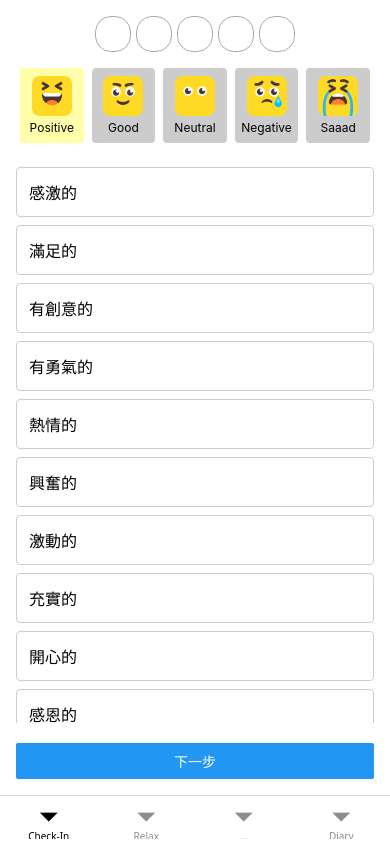
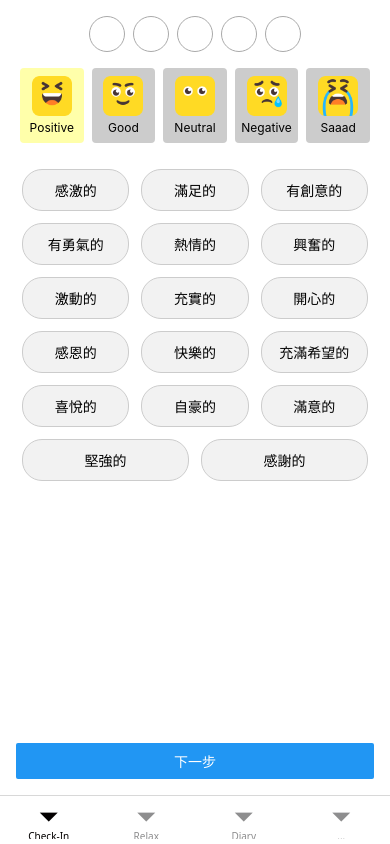
Before and after one commit to Hubert0916/no-emo, a React Native app: screen /SelectEmoji in a window 390 px wide. Built offline with nearby package versions, Linux system fonts and the light colour scheme.

Commit message:
本地修改 App.js

```diff
--- a/src/App.js
+++ b/src/App.js
@@ -57,8 +57,8 @@ function MyTab() {
     <Tab.Navigator screenOptions={{ headerShown: false }}>
       <Tab.Screen name="Check-In" component={HomeStack} />
       <Tab.Screen name="Relax" component={RelaxStack} />
+      <Tab.Screen name="Diary" component={MoodDiary} />
       <Tab.Screen name="..." component={SomeStack} />
-      <Tab.Screen name="Diary" component={MoodDiary} />
     </Tab.Navigator>
   );
 }
--- a/src/Selectemoji.js
+++ b/src/Selectemoji.js
@@ -9,35 +9,139 @@ export const Emotion_Categories = {
     category: "Positive",
     label: "Positive",
     image: require('../assets/emoji_1.png'),
-    emotions: ["感激的", "滿足的", "有創意的", "有勇氣的", "熱情的", "興奮的", "激動的", "充實的", "開心的", "感恩的", "快樂的", "充滿希望的", "喜悅的", "自豪的", "滿意的", "堅強的", "感謝的"]
+    emotions: [
+      { text: "感激的", emoji: "🙏" },
+      { text: "滿足的", emoji: "😊" },
+      { text: "有創意的", emoji: "🎨" },
+      { text: "有勇氣的", emoji: "🦁" },
+      { text: "熱情的", emoji: "🔥" },
+      { text: "興奮的", emoji: "🥳" },
+      { text: "激動的", emoji: "🤩" },
+      { text: "充實的", emoji: "📚" },
+      { text: "開心的", emoji: "😄" },
+      { text: "感恩的", emoji: "😌" },
+      { text: "快樂的", emoji: "😀" },
+      { text: "充滿希望的", emoji: "🌈" },
+      { text: "喜悅的", emoji: "😁" },
+      { text: "自豪的", emoji: "😌" },
+      { text: "滿意的", emoji: "😎" },
+      { text: "堅強的", emoji: "💪" },
+      { text: "感謝的", emoji: "🫶" }
+    ]
   },
   Good: {
     emoji: "😌",
     category: "Good",
     label: "Good",
     image: require('../assets/emoji_2.png'),
-    emotions: ["自在的", "頭腦清晰的", "鎮定的", "舒適的", "踏實的", "專注當下的", "平靜的", "活在當下的", "神清氣爽的", "放鬆的", "充分休息的", "有安全感的", "寧靜的", "無憂無慮的"]
+    emotions: [
+      { text: "自在的", emoji: "😌" },
+      { text: "頭腦清晰的", emoji: "🧠" },
+      { text: "鎮定的", emoji: "🧘" },
+      { text: "舒適的", emoji: "🛋️" },
+      { text: "踏實的", emoji: "🧱" },
+      { text: "專注當下的", emoji: "🎯" },
+      { text: "平靜的", emoji: "🌊" },
+      { text: "活在當下的", emoji: "🕰️" },
+      { text: "神清氣爽的", emoji: "🌤️" },
+      { text: "放鬆的", emoji: "🛀" },
+      { text: "充分休息的", emoji: "😴" },
+      { text: "有安全感的", emoji: "🛡️" },
+      { text: "寧靜的", emoji: "🍃" },
+      { text: "無憂無慮的", emoji: "🎈" }
+    ]
   },
   Neutral: {
     emoji: "😶",
     category: "Neutral",
     label: "Neutral",
     image: require('../assets/emoji_3.png'),
-    emotions: ["害怕的", "焦慮的", "冷漠的", "無感的", "憂慮的", "擔憂的", "無聊的", "慌張的", "擔心的", "矛盾的", "困惑的", "疏離的", "分心的", "漠不關心的", "失眠的", "懶散的", "混亂的", "心情複雜的", "緊張的", "驚慌的", "思緒紊亂的", "壓力大的", "懷疑的", "左右為難的"]
+    emotions: [
+      { text: "害怕的", emoji: "😨" },
+      { text: "焦慮的", emoji: "😟" },
+      { text: "冷漠的", emoji: "😐" },
+      { text: "無感的", emoji: "😑" },
+      { text: "憂慮的", emoji: "😥" },
+      { text: "擔憂的", emoji: "🤔" },
+      { text: "無聊的", emoji: "🥱" },
+      { text: "慌張的", emoji: "😰" },
+      { text: "擔心的", emoji: "😧" },
+      { text: "矛盾的", emoji: "🤷‍♀️" },
+      { text: "困惑的", emoji: "😕" },
+      { text: "疏離的", emoji: "🚶" },
+      { text: "分心的", emoji: "🙃" },
+      { text: "漠不關心的", emoji: "🫥" },
+      { text: "失眠的", emoji: "🌙" },
+      { text: "懶散的", emoji: "🛌" },
+      { text: "混亂的", emoji: "🌪️" },
+      { text: "心情複雜的", emoji: "🌀" },
+      { text: "緊張的", emoji: "😬" },
+      { text: "驚慌的", emoji: "😱" },
+      { text: "思緒紊亂的", emoji: "💭" },
+      { text: "壓力大的", emoji: "🥵" },
+      { text: "懷疑的", emoji: "🧐" },
+      { text: "左右為難的", emoji: "🤹" }
+    ]
   },
   Negative: {
     emoji: "😢",
     category: "Negative",
     label: "Negative",
     image: require('../assets/emoji_4.png'),
-    emotions: ["焦躁不安的", "憂慮的", "苦惱的", "坐立不安的", "手足無措的", "缺乏安全感的", "不堪重負的", "驚慌失措的", "疑神疑鬼的", "心事重重的", "心神不寧的", "顫抖的", "不穩定的", "神經緊繃的", "不確定的", "不安的", "擔心的"]
+    emotions: [
+      { text: "焦躁不安的", emoji: "😖" },
+      { text: "憂慮的", emoji: "😔" },
+      { text: "苦惱的", emoji: "😣" },
+      { text: "坐立不安的", emoji: "🪑❌" },
+      { text: "手足無措的", emoji: "🙈" },
+      { text: "缺乏安全感的", emoji: "😟🛡️" },
+      { text: "不堪重負的", emoji: "😩" },
+      { text: "驚慌失措的", emoji: "😱" },
+      { text: "疑神疑鬼的", emoji: "👀" },
+      { text: "心事重重的", emoji: "💭💭" },
+      { text: "心神不寧的", emoji: "🌀" },
+      { text: "顫抖的", emoji: "🥶" },
+      { text: "不穩定的", emoji: "🌫️" },
+      { text: "神經緊繃的", emoji: "🧠⚡" },
+      { text: "不確定的", emoji: "❓" },
+      { text: "不安的", emoji: "😬" },
+      { text: "擔心的", emoji: "😟" }
+    ]
   },
   Sad: {
     emoji: "😭",
     category: "Sad",
     label: "Saaad",
     image: require('../assets/emoji_5.png'),
-    emotions: ["生氣的", "傲慢的", "好勝的", "競爭心強的", "厭惡的", "反感的", "挫折的", "受挫的", "充滿厭惡感的", "不耐煩的", "嫉妒的", "悲觀的", "自我批評的", "惱怒的", "被打擾的", "思想封閉的", "固執的", "防備心重的", "羨慕的", "忌妒的", "充滿蔑視的", "脾氣暴躁的", "煩躁的", "惱火的", "愛批判人的", "憤恨的", "記恨的"]
+    emotions: [
+      { text: "生氣的", emoji: "😡" },
+      { text: "傲慢的", emoji: "😤" },
+      { text: "好勝的", emoji: "🥇" },
+      { text: "競爭心強的", emoji: "🏁" },
+      { text: "厭惡的", emoji: "🤢" },
+      { text: "反感的", emoji: "😒" },
+      { text: "挫折的", emoji: "😞" },
+      { text: "受挫的", emoji: "😤" },
+      { text: "充滿厭惡感的", emoji: "🤮" },
+      { text: "不耐煩的", emoji: "😠" },
+      { text: "嫉妒的", emoji: "😒💚" },
+      { text: "悲觀的", emoji: "🌧️" },
+      { text: "自我批評的", emoji: "😓" },
+      { text: "惱怒的", emoji: "😾" },
+      { text: "被打擾的", emoji: "😣" },
+      { text: "思想封閉的", emoji: "🧱" },
+      { text: "固執的", emoji: "🐂" },
+      { text: "防備心重的", emoji: "🛡️" },
+      { text: "羨慕的", emoji: "👀✨" },
+      { text: "忌妒的", emoji: "🧿" },
+      { text: "充滿蔑視的", emoji: "😏" },
+      { text: "脾氣暴躁的", emoji: "😤" },
+      { text: "煩躁的", emoji: "😫" },
+      { text: "惱火的", emoji: "🔥" },
+      { text: "愛批判人的", emoji: "🧐🗣️" },
+      { text: "憤恨的", emoji: "😠" },
+      { text: "記恨的", emoji: "🧾" }
+    ]
   }
 };
 
@@ -46,18 +150,19 @@ export default function SelectEmoji() {
   const [selectedEmotions, setSelectedEmotions] = useState([]);
   const navigation = useNavigation();
 
-  const toggleEmotion = (emotion) => {
+  const toggleEmotion = (emotion, emoji) => {
     const isSelected = selectedEmotions.find((e) => e.emotion === emotion);
     if (isSelected) {
       setSelectedEmotions(selectedEmotions.filter((e) => e.emotion !== emotion));
     } else {
       if (selectedEmotions.length < 5) {
-        setSelectedEmotions([...selectedEmotions, { emotion, category: selectedCategory }]);
+        setSelectedEmotions([...selectedEmotions, { emotion, emoji, category: selectedCategory }]);
       } else {
         alert("最多只能選五個ㄡ！");
       }
     }
   };
+
 
   const goToViewScreen = () => {
     if (selectedEmotions.length < 1) {
@@ -72,32 +177,31 @@ export default function SelectEmoji() {
 
   return (
     <SafeAreaView style={{ flex: 1, padding: 16, backgroundColor: '#fff' }}>
-      <View style={{ alignItems: 'center', marginBottom: 16 }}>
-        <View style={{ flexDirection: 'row', width: 200, justifyContent: 'space-between' }}>
+<View style={{ flexDirection: 'row', justifyContent: 'center', marginBottom: 16 }}>
   {[...Array(5)].map((_, index) => {
-            const category = selectedEmotions[index]?.category;
-            const emoji = Emotion_Categories[category]?.emoji;
+    const emotion = selectedEmotions[index];
     return (
       <View
         key={index}
         style={{
           width: 36,
           height: 36,
-                  borderRadius: 16,
+          borderRadius: 18,
           borderWidth: 1,
-                  paddingLeft: 1.1,
           alignItems: 'center',
           justifyContent: 'center',
           borderColor: '#aaa',
-                  backgroundColor: emoji ? '#ffd' : '#fff',
+          marginHorizontal: 4,
+          backgroundColor: emotion ? '#ffd' : '#fff',
         }}
       >
-                <Text style={{ fontSize: 20 }}>{emoji || ''}</Text>
+        <Text style={{ fontSize: 20 }}>{emotion?.emoji || ''}</Text>
       </View>
     );
   })}
 </View>
-      </View>
+
+
 
       <View style={{ flexDirection: 'row', justifyContent: 'space-between', marginBottom: 10 }}>
         {Object.keys(Emotion_Categories).map((categoryKey) => {
@@ -127,29 +231,36 @@ export default function SelectEmoji() {
 
       <FlatList
   data={currentEmotions}
-        keyExtractor={(item) => item}
+  keyExtractor={(item) => item.text}
+  numColumns={3}
+  columnWrapperStyle={{ justifyContent: 'space-between' }}
+  contentContainerStyle={{ paddingBottom: 40 }}
   style={{ marginTop: 10 }}
   renderItem={({ item }) => {
-          const isSelected = selectedEmotions.some((e) => e.emotion === item);
+    const isSelected = selectedEmotions.some((e) => e.emotion === item.text);
     return (
       <TouchableOpacity
         style={[
           {
-                  padding: 12,
-                  marginVertical: 4,
+            flex: 1,
+            margin: 6,
+            paddingVertical: 10,
+            paddingHorizontal: 12,
+            backgroundColor: isSelected ? '#ffefc5' : '#f2f2f2',
+            borderRadius: 20,
             borderWidth: 1,
-                  borderColor: '#ccc',
-                  borderRadius: 4
-                },
-                isSelected && { backgroundColor: '#ffefc5' }
+            borderColor: isSelected ? '#f0a500' : '#ccc',
+            alignItems: 'center'
+          }
         ]}
-              onPress={() => toggleEmotion(item)}
+        onPress={() => toggleEmotion(item.text, item.emoji)}
       >
-              <Text style={{ fontSize: 16 }}>{item}</Text>
+        <Text style={{ fontSize: 14 }}>{item.text}</Text>
       </TouchableOpacity>
     );
   }}
 />
+
 
       <View style={{ marginTop: 20 }}>
         <Button title="下一步" onPress={goToViewScreen} />
```
Lines whose indentation alone changed are shown as unchanged.
